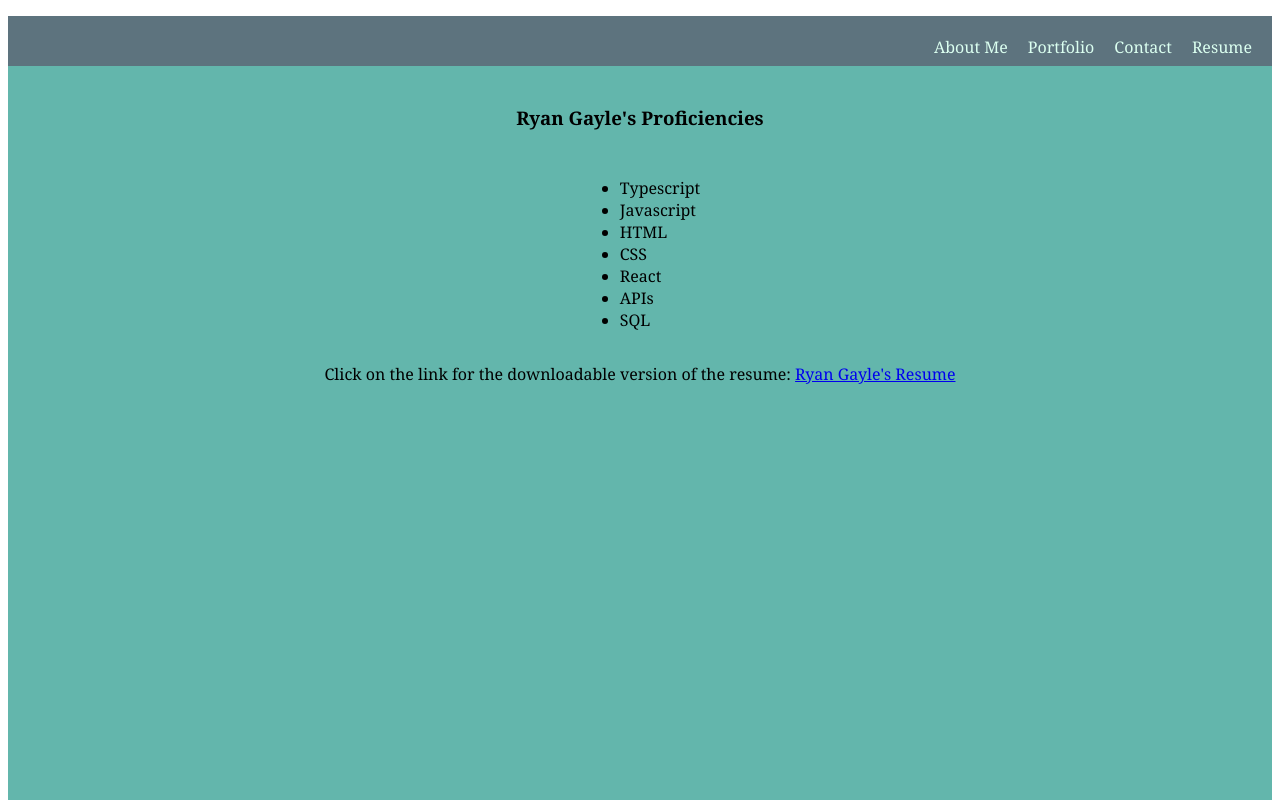
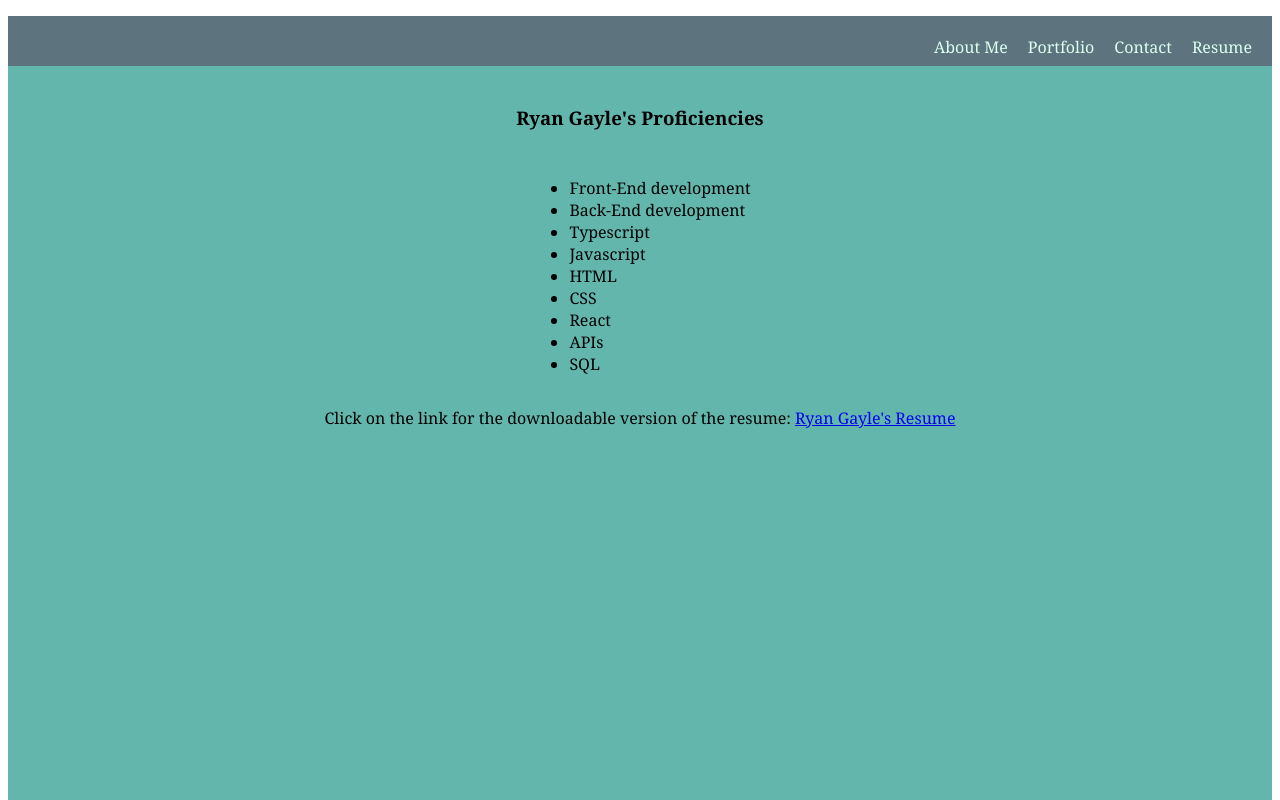
Before and after one commit to ryang2386/React-Portfolio, a React (Vite) app: page /resume in a window 1280 px wide. Shown: the top 800 px of the page. Built offline with nearby package versions, Linux system fonts and the light colour scheme.

Commit message:
final additional touches made to website

```diff
--- a/src/pages/Resume.jsx
+++ b/src/pages/Resume.jsx
@@ -15,6 +15,8 @@ export default function Resume() {
     return (
         <div style={styles.div}>
             <ul>
+                <li>Front-End development</li>
+                <li>Back-End development</li>
                 <li>Typescript</li>
                 <li>Javascript</li>
                 <li>HTML</li>
```
